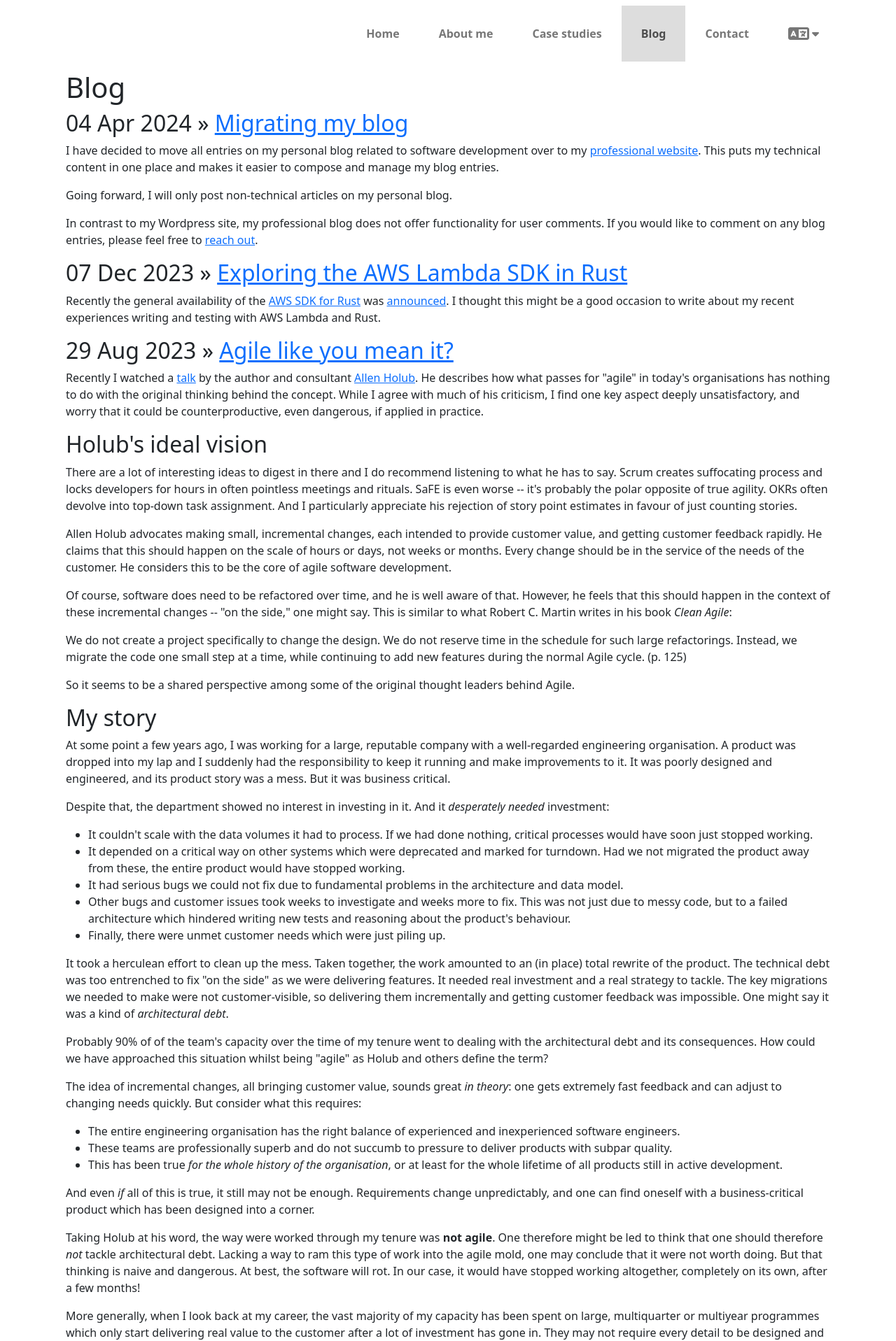
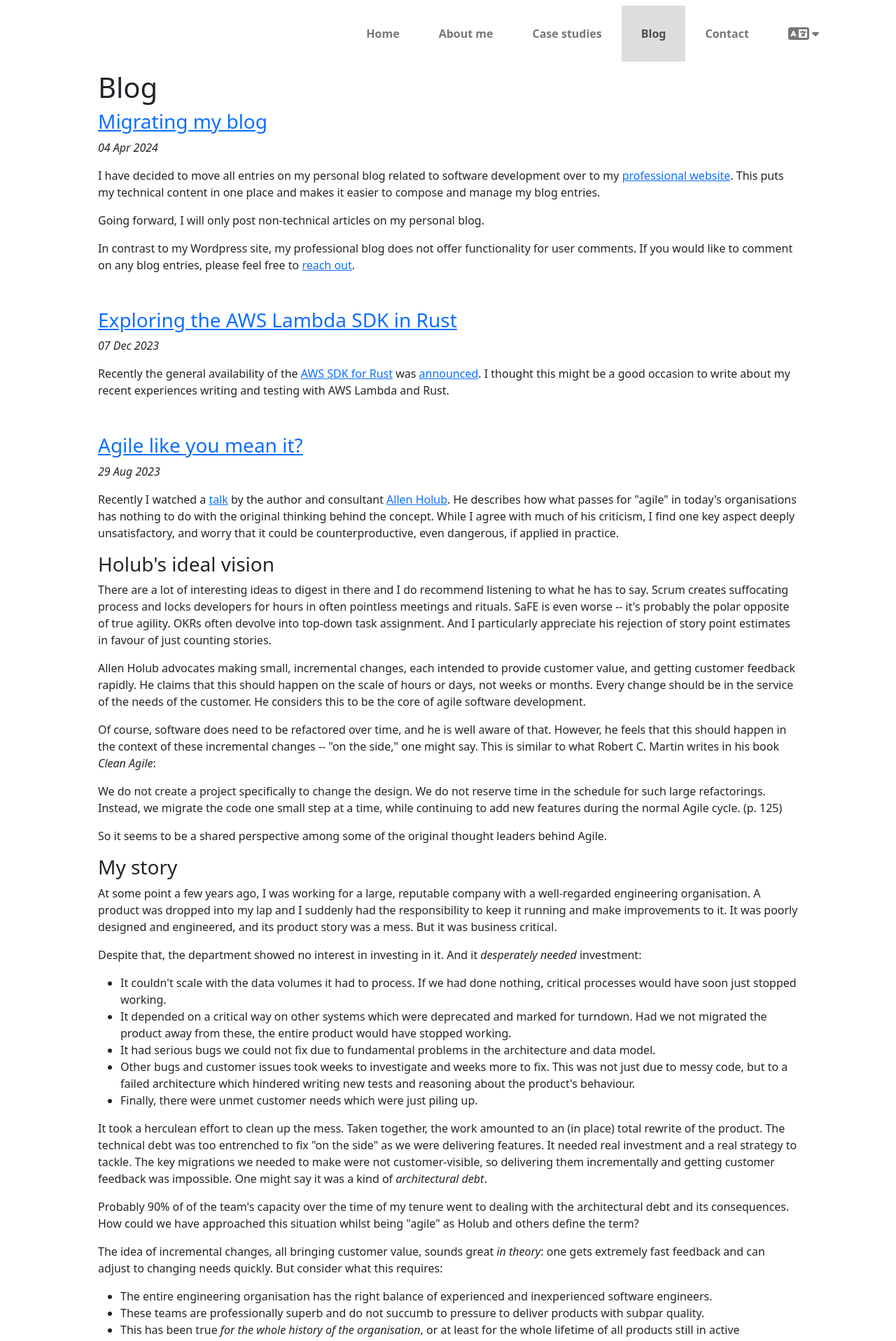
Before and after one commit to hovinen-tech/hovinen-tech.github.io, a Jekyll site: the page built from blog.html, in a window 1280 px wide. Shown: the top 1917 px of the page at 70% size. Built offline with Jekyll 4.4.1, drawn with Linux system fonts in a browser that asks for light colours; comment, search, counter and statistics services are not loaded; some of the changed text lies outside the part shown.

Commit message:
Adjust styling

```diff
--- a/_layouts/default.html
+++ b/_layouts/default.html
@@ -6,7 +6,10 @@
   {% include head.html current_page_title="Blog -- " %}
 
   <body class="container">
-    {% include navbar.html current_page="blog" %}
+    {% include navbar.html %}
+
+    <div class="blog-container">
+      <p><a href="/blog.html">Back to blog index</a></p>
 
       <h1>{{ page.title }}</h1>
       <p class="page-date">{{ page.date | date_to_long_string }}</p>
@@ -16,6 +19,7 @@
       </main>
 
       {% include footer.html %}
+    </div>
 
     {% include scroll-to-top.html %}
     {% include scripts.html %}
--- a/blog.html
+++ b/blog.html
@@ -8,13 +8,16 @@
   <body class="container">
     {% include navbar.html current_page="blog" %}
 
-    <main role="main" class="container">
+    <main role="main" class="container blog-container">
       <h1>Blog</h1>
 
       <section id="content" class="section">
         {% for post in site.posts %}
-          <h2><span>{{ post.date | date_to_string }}</span> &raquo; <a href="{{ post.url }}">{{ post.title }}</a></h2>
-					{{ post.excerpt }}
+          <div class="blog-index-entry">
+            <h2><a href="{{ post.url }}">{{ post.title }}</a></h2>
+            <p><i>{{ post.date | date_to_string }}</i></p>
+					  {{ post.excerpt }}
+          </div>
         {% endfor %}
       </section>
     </main>
--- a/css/base.scss
+++ b/css/base.scss
@@ -11,6 +11,37 @@ body.disable-scrolling {
 
 main {
     padding: 5px;
+}
+
+.blog-container {
+    max-width: 1024px;
+    margin-left: auto;
+    margin-right: auto;
+}
+
+.blog-index-entry {
+    margin-bottom: 50px;
+}
+
+.blog-container h2 {
+    font-size: 1.75rem;
+}
+
+.blog-container h3 {
+    font-size: 1.5rem;
+}
+
+.blog-container h4 {
+    font-size: 1.25rem;
+}
+
+.blog-container h5 {
+    font-size: 1.1rem;
+    font-weight: bold;
+}
+
+.blog-container h6 {
+    font-size: 1.1rem;
 }
 
 .section {
```
Lines whose indentation alone changed are shown as unchanged.
